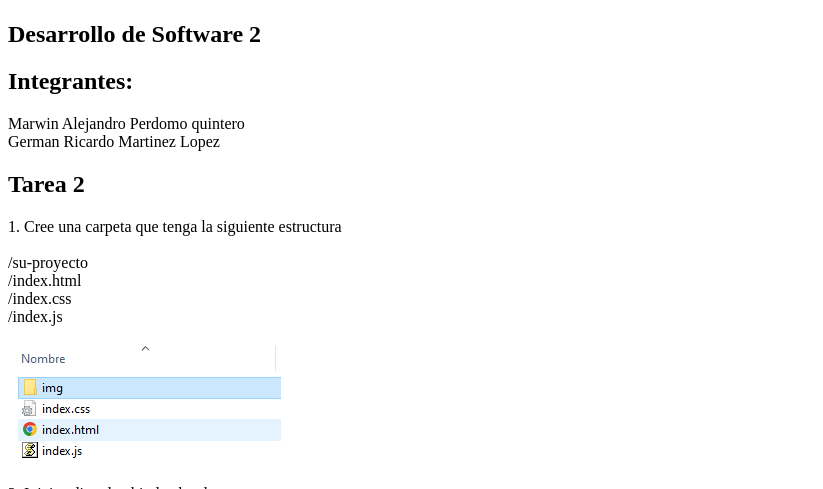
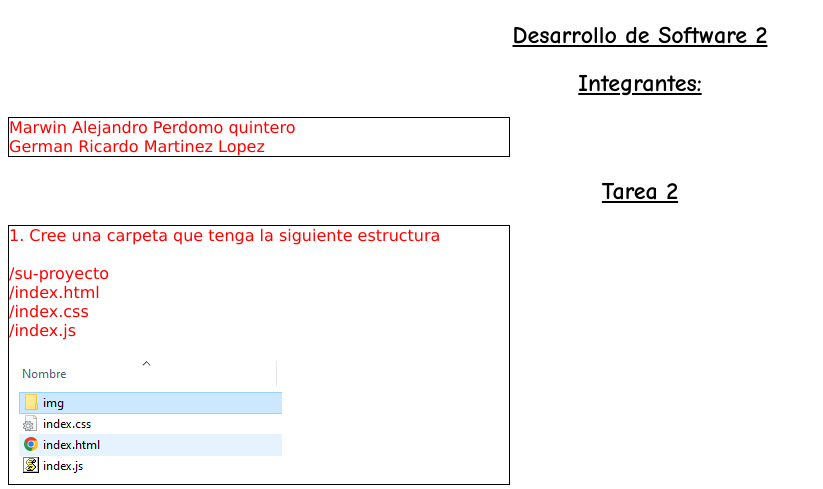
Before and after one commit to riclop335/Desarrollo_Soft2_tarea_2, a plain HTML site: page index.html in a window 1280 px wide. Shown: the part 311-800 px from the top of the page, without its empty margins (0-823 px from the left). Drawn offline with Linux system fonts and the light colour scheme.

Commit message:
Update index.css
formato

```diff
--- a/index.css
+++ b/index.css
@@ -6,3 +6,20 @@ button {
     cursor: pointer;
     margin: 3vh 3vh;
 }
+
+p {
+
+  color: red;
+  font-family: "Verdana";
+  width: 500px;
+  border: 1px solid black;
+}
+
+h2
+{
+   font-family:	"Comic Sans MS";
+   text-decoration  : underline black;
+   text-align: center;
+
+
+}
```
